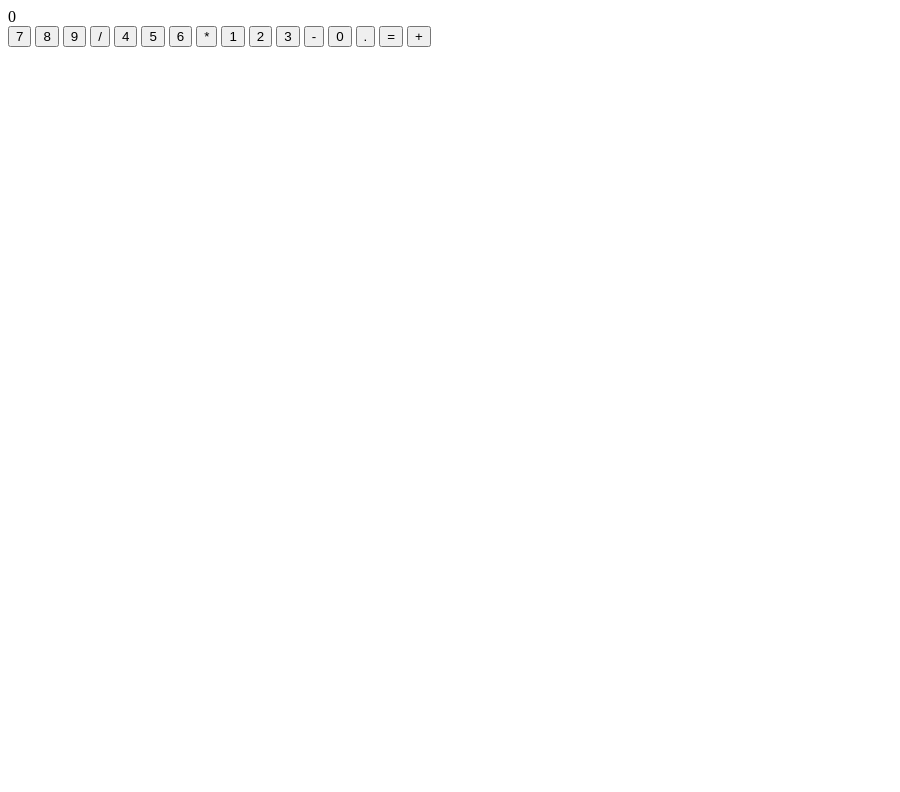
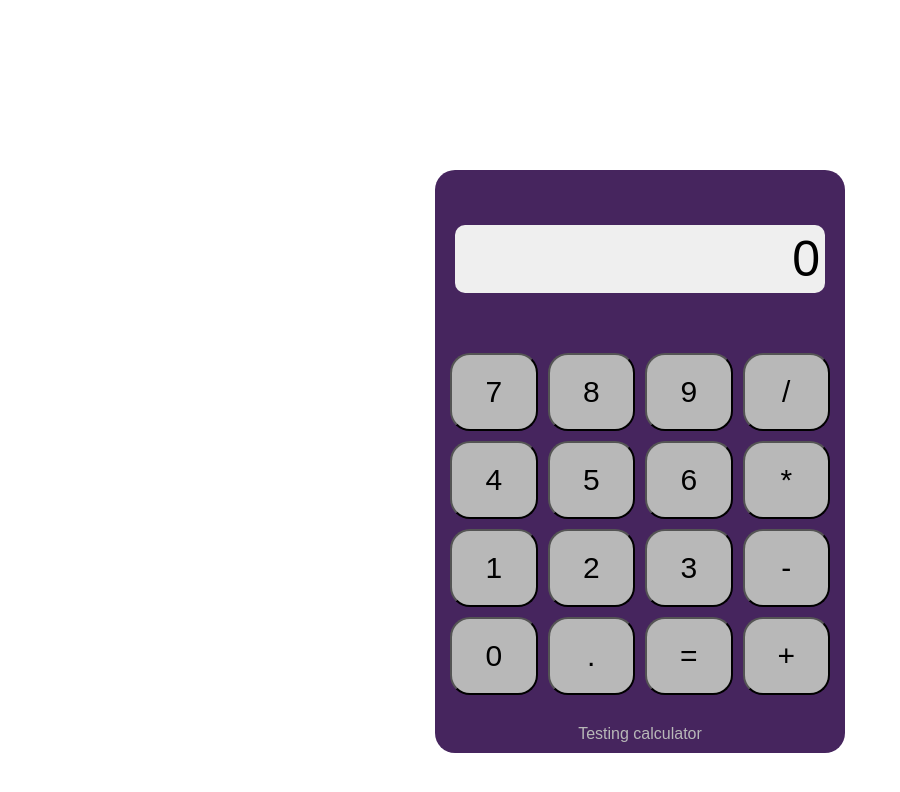
Before and after one commit to Thermidorien/calculator, a plain HTML site: page index.html in a window 1280 px wide. Shown: the whole page, without its empty margins (0-900 px from the left). Drawn offline with Linux system fonts and the light colour scheme.

Commit message:
finished css for caluclator

```diff
--- a/index.html
+++ b/index.html
@@ -4,29 +4,39 @@
     <meta charset="UTF-8">
     <meta name="viewport" content="width=device-width, initial-scale=1.0">
     <title>Calculator</title>
+    <link rel="stylesheet" href="styles.css">
 </head>
 
 <body>
     <div class="calculator">
         <div class="display" id="display">0</div>
         <div class="buttons">
+            <div class="row1">
                 <button class="button">7</button>
                 <button class="button">8</button>
                 <button class="button">9</button>
                 <button class="button">/</button>
+            </div>
+            <div class="row2">
                 <button class="button">4</button>
                 <button class="button">5</button>
                 <button class="button">6</button>
                 <button class="button">*</button>
+            </div>
+            <div class="row3">
                 <button class="button">1</button>
                 <button class="button">2</button>
                 <button class="button">3</button>
                 <button class="button">-</button>
+            </div>
+            <div class="row4">
                 <button class="button">0</button>
                 <button class="button">.</button>
                 <button class="button">=</button>
                 <button class="button">+</button>
             </div>
+        </div>
+        <div class="footer">Testing calculator</div>
 </body>
 
 </html>
--- a/styles.css
+++ b/styles.css
@@ -0,0 +1,71 @@
+body {
+    font-family: Arial, Helvetica, sans-serif;
+    padding: 0;
+    margin: 0;
+}
+
+.calculator {
+    margin: 170px auto;
+    padding: 5px;
+    display: flex;
+    flex-direction: column;
+    max-width: 400px;
+    background-color: rgb(70, 37, 94);
+    border-radius: 20px;
+}
+
+.display {
+    margin: 50px 15px;
+    padding: 5px;
+    display: flex;
+    flex-direction: column;
+    background-color: rgb(239, 239, 239);
+    text-align: right;
+    font-size: 50px;
+    border-radius: 10px;
+}
+
+.buttons {
+    margin: 0 0 20px 0;
+    padding: 5px;
+    display: flex;
+    flex-direction: column;
+}
+
+.row1, .row2, .row3, .row4  {
+    display: flex;
+    justify-content: space-around;
+}
+
+.button {
+    flex: 1;
+    padding: 20px;
+    margin: 5px;
+    font-size: 30px;
+    border-radius: 20px;
+    text-align: center;
+    background-color: rgb(184, 184, 184);
+}
+
+.button:hover {
+    background-color: rgb(114, 114, 114);
+    color:rgb(255, 255, 255);
+}
+
+.button:active {
+    background-color: rgb(31, 31, 31);
+    color:rgb(255, 255, 255);
+}
+
+.footer {
+    text-align: center;
+    margin: 0 0 5px 0;
+    color: rgb(184, 184, 184);
+}
+
+
+
+
+/*
+border: 3px solid rgb(38, 38, 71)
+*/
```
Lines whose indentation alone changed are shown as unchanged.
